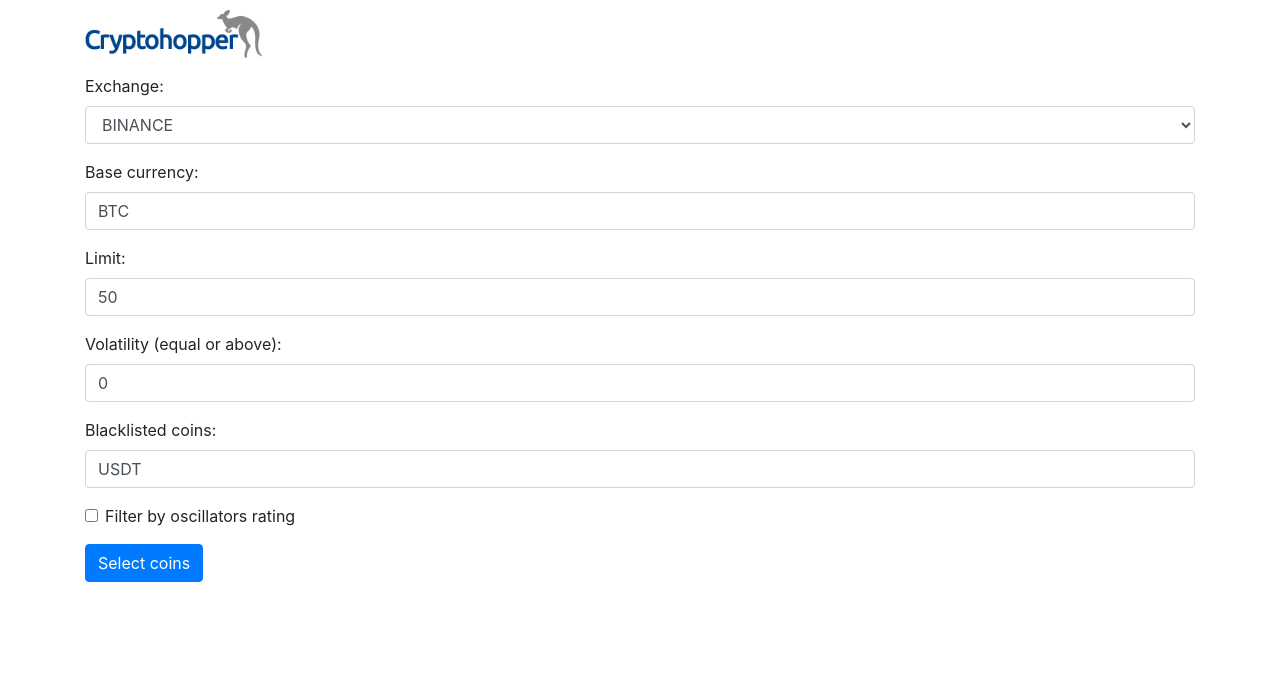
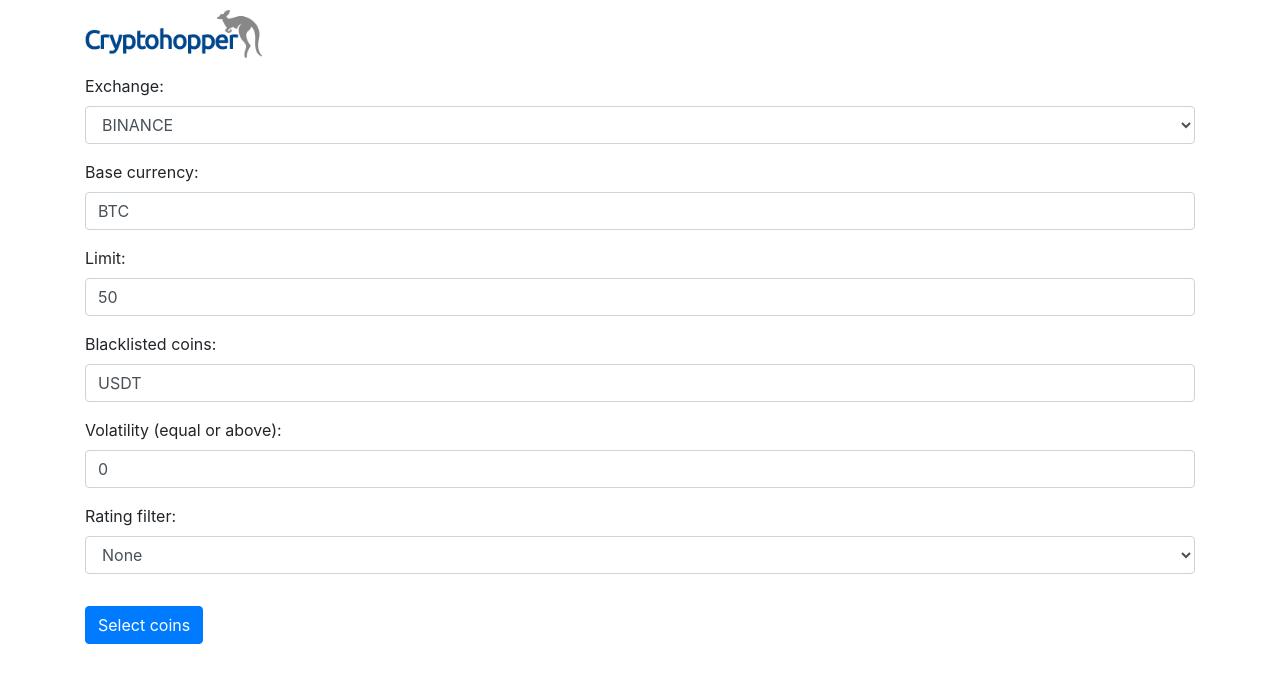
Before and after one commit to matteoantoci/ch-companion, a React (Create React App) app: page / in a window 1280 px wide. Shown: the top 682 px of the page. Built offline with nearby package versions, Linux system fonts and the light colour scheme.

Commit message:
Better rating filters

```diff
--- a/src/App/OptionsForm.jsx
+++ b/src/App/OptionsForm.jsx
@@ -12,8 +12,6 @@
   const { store, handleFieldChange } = props;
   const createHandler = (fieldName) => (event) =>
     handleFieldChange(fieldName, event.target.value);
-  const createCheckboxHandler = (fieldName) => (event) =>
-    handleFieldChange(fieldName, event.target.checked);
   const createListHandler = (fieldName) => (event) =>
     handleFieldChange(fieldName, formatListValue(event.target.value));
   return (
@@ -22,7 +20,7 @@
         <Label for="exchange">Exchange:</Label>
         <Input
           type="select"
-          name="select"
+          name="exchange"
           id="exchange"
           value={store.fields.exchange}
           onChange={createHandler('exchange')}
@@ -55,6 +53,16 @@
         />
       </FormGroup>
       <FormGroup>
+        <Label for="blacklist">Blacklisted coins:</Label>
+        <Input
+          type="text"
+          name="blacklist"
+          id="blacklist"
+          value={store.fields.blacklist.join(', ')}
+          onChange={createListHandler('blacklist')}
+        />
+      </FormGroup>
+      <FormGroup>
         <Label for="limit">Volatility (equal or above):</Label>
         <Input
           type="text"
@@ -65,24 +73,20 @@
         />
       </FormGroup>
       <FormGroup>
-        <Label for="blacklist">Blacklisted coins:</Label>
+        <Label for="exchange">Rating filter:</Label>
         <Input
-          type="text"
-          name="blacklist"
-          id="blacklist"
-          value={store.fields.blacklist.join(', ')}
-          onChange={createListHandler('blacklist')}
-        />
-      </FormGroup>
-      <FormGroup check>
-        <Label check>
-          <Input
-            type="checkbox"
-            checked={store.fields.isOscillatorsRatingEnabled}
-            onChange={createCheckboxHandler('isOscillatorsRatingEnabled')}
-          />
-          Filter by oscillators rating
-        </Label>
+          type="select"
+          name="rating"
+          id="rating"
+          value={store.fields.rating}
+          onChange={createHandler('rating')}
+        >
+          {store.ratingFilters.map(({ value, label }) => (
+            <option value={value} key={value}>
+              {label}
+            </option>
+          ))}
+        </Input>
       </FormGroup>
       <Submit {...props} />
     </Form>
--- a/src/App/store.js
+++ b/src/App/store.js
@@ -3,13 +3,18 @@
 configure({ enforceActions: true });
 
 const EXCHANGES = ['BINANCE', 'BITTREX', 'POLONIEX', 'KRAKEN', 'COINBASE'];
+const RATING_FILTERS = [
+  { value: '', label: 'None' },
+  { value: 'Recommend.All', label: 'Rating' },
+  { value: 'Recommend.Other', label: 'Oscillators rating' },
+];
 const FIELDS_DEFAULTS = {
   baseCurrency: 'BTC',
   exchange: 'BINANCE',
   blacklist: ['USDT'],
   limit: 50,
   volatility: 0,
-  isOscillatorsRatingEnabled: false,
+  rating: RATING_FILTERS[0].value,
 };
 
 export function createStore() {
@@ -26,6 +31,7 @@
   store = observable({
     isLoading: false,
     exchanges: EXCHANGES,
+    ratingFilters: RATING_FILTERS,
     fields: { ...FIELDS_DEFAULTS },
     get config() {
       return store.fields;
--- a/src/tradingView/query.js
+++ b/src/tradingView/query.js
@@ -1,19 +1,19 @@
-function createOscillatorsRatingFilter(isOscillatorsRatingEnabled) {
-  return isOscillatorsRatingEnabled
+function createOscillatorsRatingFilter(rating) {
+  return rating && rating.length
     ? {
         filterOR: [
           {
-            left: 'Recommend.Other',
+            left: rating,
             operation: 'in_range',
             right: [0.5, 1], // Strong buy
           },
           {
-            left: 'Recommend.Other',
+            left: rating,
             operation: 'in_range',
             right: [0, 0.5], // Buy
           },
           {
-            left: 'Recommend.Other',
+            left: rating,
             operation: 'equal',
             right: 0, // Neutral
           },
@@ -22,13 +22,16 @@
     : {};
 }
 
+function createVolatilityFilter(volatility) {
+  return {
+    left: 'Volatility.D',
+    operation: 'egreater',
+    right: parseInt(volatility, 10),
+  };
+}
+
 export const createQuery = (config) => {
-  const {
-    exchange,
-    baseCurrency,
-    isOscillatorsRatingEnabled,
-    volatility,
-  } = config;
+  const { exchange, baseCurrency, rating, volatility } = config;
   return JSON.stringify({
     filter: [
       {
@@ -41,13 +44,9 @@
         operation: 'match',
         right: baseCurrency.toLowerCase(),
       },
-      {
-        left: 'Volatility.D',
-        operation: 'egreater',
-        right: parseInt(volatility, 10),
-      },
+      ...createVolatilityFilter(volatility),
     ],
-    ...createOscillatorsRatingFilter(isOscillatorsRatingEnabled),
+    ...createOscillatorsRatingFilter(rating),
     columns: ['name'],
     sort: {
       sortBy: 'volume', // 24h volume
@@ -56,6 +55,6 @@
     options: {
       lang: 'en',
     },
-    range: [0, 150],
+    range: [0, 75],
   });
 };
```
